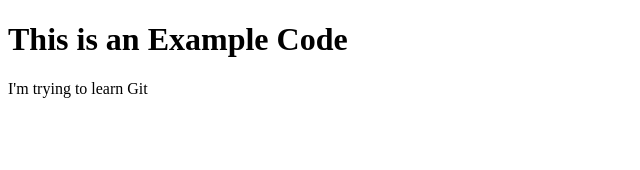
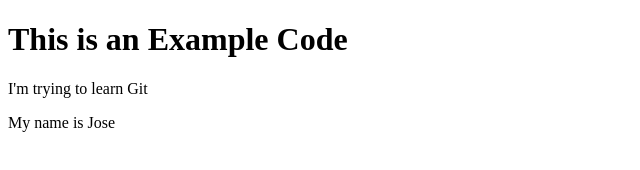
Before and after one commit to JoseVRueda/test_git, a plain HTML site: page index.html in a window 1280 px wide. Shown: the whole page, without its empty margins (0-640 px from the left). Drawn offline with Linux system fonts and the light colour scheme.

Commit message:
I added my name to the HTML file

```diff
--- a/index.html
+++ b/index.html
@@ -9,5 +9,6 @@
 <body>
     <h1>This is an Example Code</h1>
     <p>I'm trying to learn Git</p>
+    <p>My name is Jose</p>
 </body>
 </html>
```
